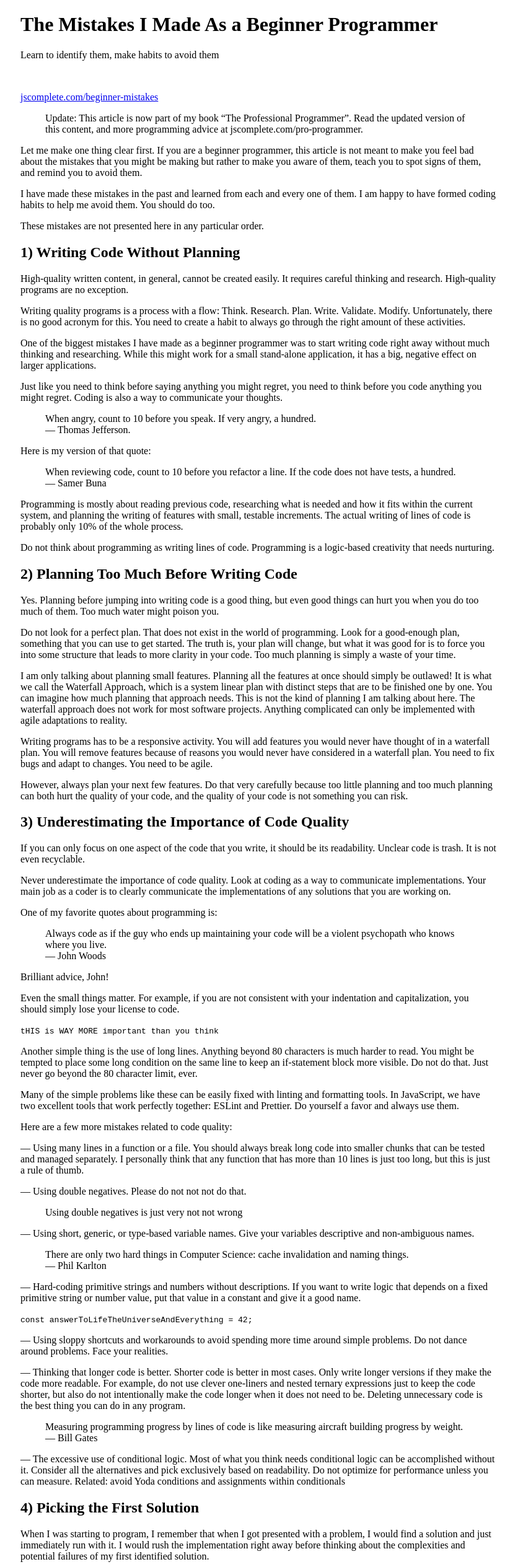
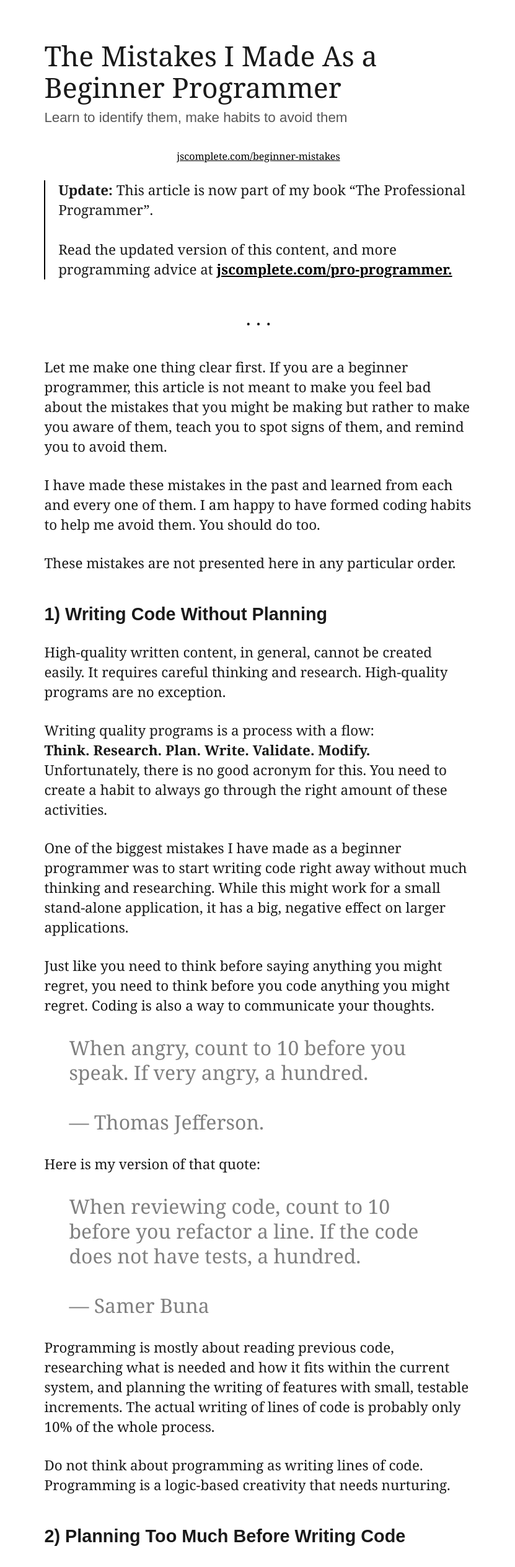
Before and after one commit to kowasaki17/article-structure-group-exercise, a plain HTML site: page index.html in a window 1280 px wide. Shown: the top 2529 px of the page at 62% size, without its empty margins (223-1054 px from the left). Drawn offline with Linux system fonts and the light colour scheme.

Commit message:
Styled HTML content with CSS

```diff
--- a/index.html
+++ b/index.html
@@ -5,7 +5,7 @@
         <meta name="viewport" content="width=device-width, initial-scale=1.0">
         <meta http-equiv="X-UA-Compatible" content="ie=edge">
         <meta name="author" content="Manuel Herrmann">
-        <meta name="description" content="REPLACE THIS TEXT">
+        <meta name="description" content="The Mistakes I Made As a Beginner Programmer">
         <link rel="stylesheet" type="text/css" href="style.css">
         <link rel="icon" href="favicon.png">
         <title>The Mistakes I Made As a Beginner Programmer</title>
@@ -14,61 +14,57 @@
         <main>
             <h1>The Mistakes I Made As a Beginner Programmer</h1>
             <p class="subhead">Learn to identify them, make habits to avoid them</p>
-            <img>
             <p class="small-link"><a href="jscomplete.com/beginner-mistakes" target="_blank">jscomplete.com/beginner-mistakes</a></p>
-            <blockquote class="info">Update: This article is now part of my book “The Professional Programmer”. Read the updated version of this content, and more programming advice at jscomplete.com/pro-programmer.</blockquote>
-            <p class="spacer"></p>
+            <blockquote class="info"><strong>Update:</strong> This article is now part of my book “The Professional Programmer”. <br><br>Read the updated version of this content, and more programming advice at <strong><a href="jscomplete.com/pro-programmer">jscomplete.com/pro-programmer.</a></strong></blockquote>
+            <p class="spacer">. . .</p>
             <p>Let me make one thing clear first. If you are a beginner programmer, this article is not meant to make you feel bad about the mistakes that you might be making but rather to make you aware of them, teach you to spot signs of them, and remind you to avoid them.</p>
             <p>I have made these mistakes in the past and learned from each and every one of them. I am happy to have formed coding habits to help me avoid them. You should do too.</p>
             <p>These mistakes are not presented here in any particular order.</p>
             <h2>1) Writing Code Without Planning</h2>
             <p>High-quality written content, in general, cannot be created easily. It requires careful thinking and research. High-quality programs are no exception.</p>
-            <p>Writing quality programs is a process with a flow: Think. Research. Plan. Write. Validate. Modify. Unfortunately, there is no good acronym for this. You need to create a habit to always go through the right amount of these activities.</p>
+            <p>Writing quality programs is a process with a flow:<br><strong> Think. Research. Plan. Write. Validate. Modify.</strong> <br>Unfortunately, there is no good acronym for this. You need to create a habit to always go through the right amount of these activities.</p>
             <p>One of the biggest mistakes I have made as a beginner programmer was to start writing code right away without much thinking and researching. While this might work for a small stand-alone application, it has a big, negative effect on larger applications.</p>
             <p>Just like you need to think before saying anything you might regret, you need to think before you code anything you might regret. Coding is also a way to communicate your thoughts.</p>
-            <blockquote class="quote">When angry, count to 10 before you speak. If very angry, a hundred.<br>— Thomas Jefferson.</blockquote>
+            <blockquote class="quote">When angry, count to 10 before you speak. If very angry, a hundred.<br><br>— Thomas Jefferson.</blockquote>
             <p>Here is my version of that quote:</p>
-            <blockquote>When reviewing code, count to 10 before you refactor a line. If the code does not have tests, a hundred.<br>— Samer Buna</blockquote>
+            <blockquote class="quote">When reviewing code, count to 10 before you refactor a line. If the code does not have tests, a hundred.<br><br>— Samer Buna</blockquote>
             <p>Programming is mostly about reading previous code, researching what is needed and how it fits within the current system, and planning the writing of features with small, testable increments. The actual writing of lines of code is probably only 10% of the whole process.</p>
             <p>Do not think about programming as writing lines of code. Programming is a logic-based creativity that needs nurturing.</p>
             <h2>2) Planning Too Much Before Writing Code</h2>
             <p>Yes. Planning before jumping into writing code is a good thing, but even good things can hurt you when you do too much of them. Too much water might poison you.</p>
             <p>Do not look for a perfect plan. That does not exist in the world of programming. Look for a good-enough plan, something that you can use to get started. The truth is, your plan will change, but what it was good for is to force you into some structure that leads to more clarity in your code. Too much planning is simply a waste of your time.</p>
-            <p>I am only talking about planning small features. Planning all the features at once should simply be outlawed! It is what we call the Waterfall Approach, which is a system linear plan with distinct steps that are to be finished one by one. You can imagine how much planning that approach needs. This is not the kind of planning I am talking about here. The waterfall approach does not work for most software projects. Anything complicated can only be implemented with agile adaptations to reality.</p>
+            <p>I am only talking about planning small features. Planning all the features at once should simply be outlawed! It is what we call the <strong>Waterfall Approach</strong>, which is a system linear plan with distinct steps that are to be finished one by one. You can imagine how much planning that approach needs. This is not the kind of planning I am talking about here. The waterfall approach does not work for most software projects. Anything complicated can only be implemented with agile adaptations to reality.</p>
             <p>Writing programs has to be a responsive activity. You will add features you would never have thought of in a waterfall plan. You will remove features because of reasons you would never have considered in a waterfall plan. You need to fix bugs and adapt to changes. You need to be agile.</p>
             <p>However, always plan your next few features. Do that very carefully because too little planning and too much planning can both hurt the quality of your code, and the quality of your code is not something you can risk.</p>
             <h2>3) Underestimating the Importance of Code Quality</h2>
-            <p>If you can only focus on one aspect of the code that you write, it should be its readability. Unclear code is trash. It is not even recyclable.</p>
+            <p>If you can only focus on one aspect of the code that you write, it should be its <strong>readability</strong>. Unclear code is trash. It is not even recyclable.</p>
             <p>Never underestimate the importance of code quality. Look at coding as a way to communicate implementations. Your main job as a coder is to clearly communicate the implementations of any solutions that you are working on.</p>
             <p>One of my favorite quotes about programming is:</p>
-            <blockquote class="quote">Always code as if the guy who ends up maintaining your code will be a violent psychopath who knows where you live.<br>— John Woods</blockquote>
-            <p>Brilliant advice, John!</p>
+            <blockquote class="quote"><span class ="hoverquote"><a href="#">Always code as if the guy who ends up maintaining your code will be a violent psychopath who knows where you live.</a></span><br><br>— John Woods</blockquote>
+            <p><strong>Brilliant advice, John!</strong></p>
             <p>Even the small things matter. For example, if you are not consistent with your indentation and capitalization, you should simply lose your license to code.</p>
-            <code>tHIS is
-                    WAY MORE important
-                  than
-                           you think</code>
+            <pre class="code">tHIS is<br>  WAY MORE important<br><br>than<br>         you think</pre>
             <p>Another simple thing is the use of long lines. Anything beyond 80 characters is much harder to read. You might be tempted to place some long condition on the same line to keep an if-statement block more visible. Do not do that. Just never go beyond the 80 character limit, ever.</p>
-            <p>Many of the simple problems like these can be easily fixed with linting and formatting tools. In JavaScript, we have two excellent tools that work perfectly together: ESLint and Prettier. Do yourself a favor and always use them.</p>
+            <p>Many of the simple problems like these can be easily fixed with <strong>linting</strong> and <strong>formatting</strong> tools. In JavaScript, we have two excellent tools that work perfectly together: <strong>ESLint</strong> and <strong>Prettier</strong>. Do yourself a favor and always use them.</p>
             <p>Here are a few more mistakes related to code quality:</p>
             <p>— Using many lines in a function or a file. You should always break long code into smaller chunks that can be tested and managed separately. I personally think that any function that has more than 10 lines is just too long, but this is just a rule of thumb.</p>
             <p>— Using double negatives. Please do not not not do that.</p>
             <blockquote class="quote">Using double negatives is just very not not wrong</blockquote>
             <p>— Using short, generic, or type-based variable names. Give your variables descriptive and non-ambiguous names.</p>
-            <blockquote class="quote">There are only two hard things in Computer Science: cache invalidation and naming things.<br>— Phil Karlton</blockquote>
+            <blockquote class="quote">There are only two hard things in Computer Science: cache invalidation and naming things.<br><br>— Phil Karlton</blockquote>
             <p>— Hard-coding primitive strings and numbers without descriptions. If you want to write logic that depends on a fixed primitive string or number value, put that value in a constant and give it a good name.</p>
             <code>const answerToLifeTheUniverseAndEverything = 42;</code>
             <p>— Using sloppy shortcuts and workarounds to avoid spending more time around simple problems. Do not dance around problems. Face your realities.</p>
             <p>— Thinking that longer code is better. Shorter code is better in most cases. Only write longer versions if they make the code more readable. For example, do not use clever one-liners and nested ternary expressions just to keep the code shorter, but also do not intentionally make the code longer when it does not need to be. Deleting unnecessary code is the best thing you can do in any program.</p>
-            <blockquote class="quote">Measuring programming progress by lines of code is like measuring aircraft building progress by weight.<br>— Bill Gates</blockquote>
-            <p>— The excessive use of conditional logic. Most of what you think needs conditional logic can be accomplished without it. Consider all the alternatives and pick exclusively based on readability. Do not optimize for performance unless you can measure. Related: avoid Yoda conditions and assignments within conditionals</p>
+            <blockquote class="quote">Measuring programming progress by lines of code is like measuring aircraft building progress by weight.<br><br>— Bill Gates</blockquote>
+            <p>— The excessive use of conditional logic. Most of what you think needs conditional logic can be accomplished without it. Consider all the alternatives and pick exclusively based on readability. Do not optimize for performance unless you can measure. Related: avoid <a href="#">Yoda conditions</a> and assignments within conditionals</p>
             <h2>4) Picking the First Solution</h2>
             <p>When I was starting to program, I remember that when I got presented with a problem, I would find a solution and just immediately run with it. I would rush the implementation right away before thinking about the complexities and potential failures of my first identified solution.</p>
             <p>While the first solution might be tempting, the good solutions are usually discovered once you start questioning all the solutions that you find. If you cannot think of multiple solutions to a problem, that is probably a sign that you do not completely understand the problem.</p>
-            <p>Your job as a professional programmer is not to find a solution to the problem. It is to find the simplest solution to the problem. By “simple” I mean the solution has to work correctly and perform adequately but still be simple enough to read, understand, and maintain.</p>
-            <blockquote class="quote">There are two ways of constructing a software design. One way is to make it so simple that there are obviously no deficiencies, and the other way is to make it so complicated that there are no obvious deficiencies.<br>— C.A.R. Hoare</blockquote>
+            <p>Your job as a professional programmer is not to find a solution to the problem. It is to find the <strong>simplest</strong> solution to the problem. By “simple” I mean the solution has to work correctly and perform adequately but still be simple enough to read, understand, and maintain.</p>
+            <blockquote class="quote">There are two ways of constructing a software design. One way is to make it so simple that there are obviously no deficiencies, and the other way is to make it so complicated that there are no obvious deficiencies.<br><br>— C.A.R. Hoare</blockquote>
             <h2>5) Not Quitting</h2>
-            <p>Another mistake that I have made more often than I cared to admit is sticking with the first solution even after I identify that it might not be the simplest approach. This is probably psychologically related to the “not-quitting” mentality. This is a good mentality to have in most activities, but it should not apply to programming. In fact, when it comes to writing programs, the right mentality is fail early and fail often.</p>
+            <p>Another mistake that I have made more often than I cared to admit is sticking with the first solution even after I identify that it might not be the simplest approach. This is probably psychologically related to the <strong>“not-quitting”</strong> mentality. This is a good mentality to have in most activities, but it should not apply to programming. In fact, when it comes to writing programs, the right mentality is <strong>fail early and fail often.</strong></p>
             <p>The minute you begin doubting a solution, you should consider throwing it away and re-thinking the problem. This is true no matter how much you were invested in that solution. Source control tools like GIT can help you branch off and experiment with many different solutions. Leverage that.</p>
             <blockquote class="quote">Do not be attached to code because of how much effort you put into it. Bad code needs to be discarded.</blockquote>
         </main>
--- a/style.css
+++ b/style.css
@@ -1,9 +1,93 @@
 body {
     margin: 0;
     background-color: #ffffff;
+    font-family: Georgia, 'Times New Roman', Times, serif;
+    font-size: 1.4rem;
+    line-height: 2rem;
+    color: #1a1a1a;
 }
 main {
-    width: 60%;
-    margin-left: 20%;
-
+    width: 54%;
+    margin-top: 5%;
+    margin-left: 23%;
 }
+a:link, a:hover, a:visited {
+    color: black;
+    text-decoration: underline;
+}
+h1 {
+    font-size: 2.8rem;
+    font-weight: lighter;
+    line-height: 3.2rem;
+    margin-bottom: 0.5rem;
+}
+h2 {
+    font-family: Arial, Helvetica, sans-serif;
+    font-size: 1.8rem;
+    font-weight: bold;
+    margin-top: 50px;
+}
+p {
+    margin-top: 30px;
+}
+code {
+    width: 100%;
+    font-size: 1.2rem;
+    line-height: 1.5rem;
+    background-color: lightgrey;
+    padding: 20px;
+}
+.spacer {
+    font-size: 2rem;
+    line-height: 4rem;
+    text-align: center;
+}
+.small-link {
+    font-size: 1rem;
+    text-align: center;
+}
+.subhead {
+    font-family: Arial, Helvetica, sans-serif;
+    font-size: 1.4rem;
+    color: #555555;
+    margin-top: 0;
+}
+.info {
+    width: 100%;
+    margin-left: 0;
+    border-left: 2px solid black;
+    padding-left: 3%;
+}
+.quote {
+    font-size: 2rem;
+    line-height: 2.5rem;
+    color: gray;
+}
+.hoverquote {
+    padding: 0px;
+    line-height: 1.2rem;
+    text-decoration: none;
+    color: gray;
+}
+.hoverquote a:link {
+    color: gray;
+    text-decoration: none;
+    background-color: rgb(238, 238, 238);
+}
+.hoverquote a:hover {
+    background-color: rgb(194, 194, 194);
+    text-decoration: none;
+    color: gray;
+}
+.hoverquote a:visited {
+    background-color: rgb(238, 238, 238);
+    text-decoration: none;
+    color: gray;
+}
+.code {
+    width: 90%;
+    font-size: 1.2rem;
+    line-height: 1.5rem;
+    background-color: lightgrey;
+    padding: 20px;
+}
```
